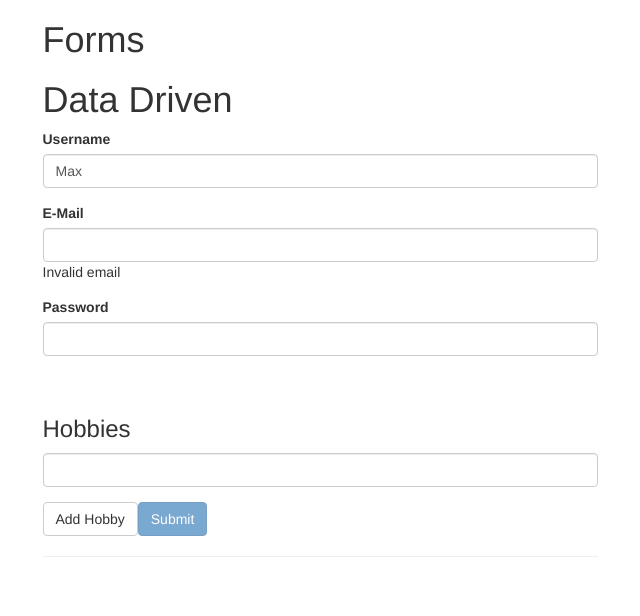
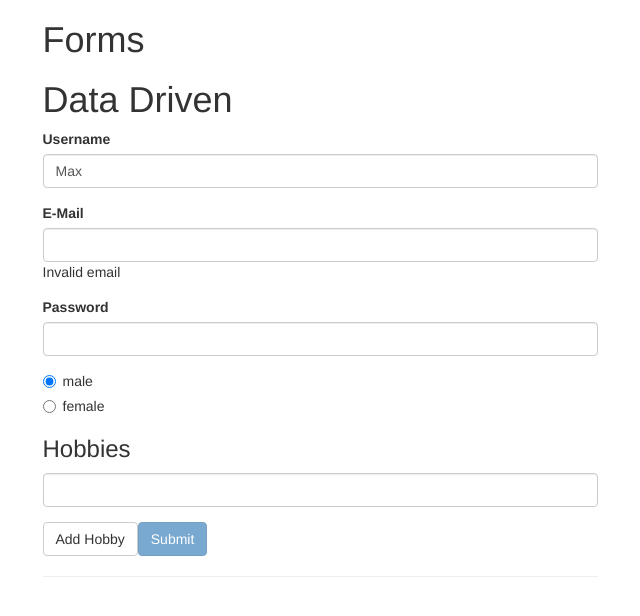
Before and after one commit to akashgarg51/angular-forms, an Angular app: page / in a window 1280 px wide. Shown: the top 616 px of the page, without its empty margins (320-960 px from the left). Built offline with nearby package versions, Linux system fonts and the light colour scheme.

Commit message:
Added Radio Button
Change-Id: Ibbbc952beccb32c577e8f78d35937c1a948164b3
Signed-off-by: Akash Garg <akash.garg@sap.com>

```diff
--- a/src/app/data-driven/data-driven.component.html
+++ b/src/app/data-driven/data-driven.component.html
@@ -27,8 +27,10 @@
                id="password"
                formControlName="password">
     </div>
-    <div class="radio">
+    <div class="radio" *ngFor="let g of genders">
         <label>
+           <input type="radio" formControlName="gender" [value]="g">
+           {{g}}
         </label>
     </div>
     <div>
--- a/src/app/data-driven/data-driven.component.ts
+++ b/src/app/data-driven/data-driven.component.ts
@@ -8,13 +8,15 @@
 export class DataDrivenComponent {
     myForm: FormGroup
 
+    genders = ['male', 'female'];
     constructor() {
       this.myForm = new FormGroup({
           'userData': new FormGroup({
              'username': new FormControl('Max', Validators.required),
               'email': new FormControl('', [Validators.required, Validators.pattern("[a-z0-9!#$%&'*+/=?^_`{|}~-]+(?:\.[a-z0-9!#$%&'*+/=?^_`{|}~-]+)*@(?:[a-z0-9](?:[a-z0-9-]*[a-z0-9])?\.)+[a-z0-9](?:[a-z0-9-]*[a-z0-9])?")])
           }),
-          'password': new FormControl('', Validators.required)
+          'password': new FormControl('', Validators.required),
+          'gender': new FormControl('male')
       });
     }
 
```
